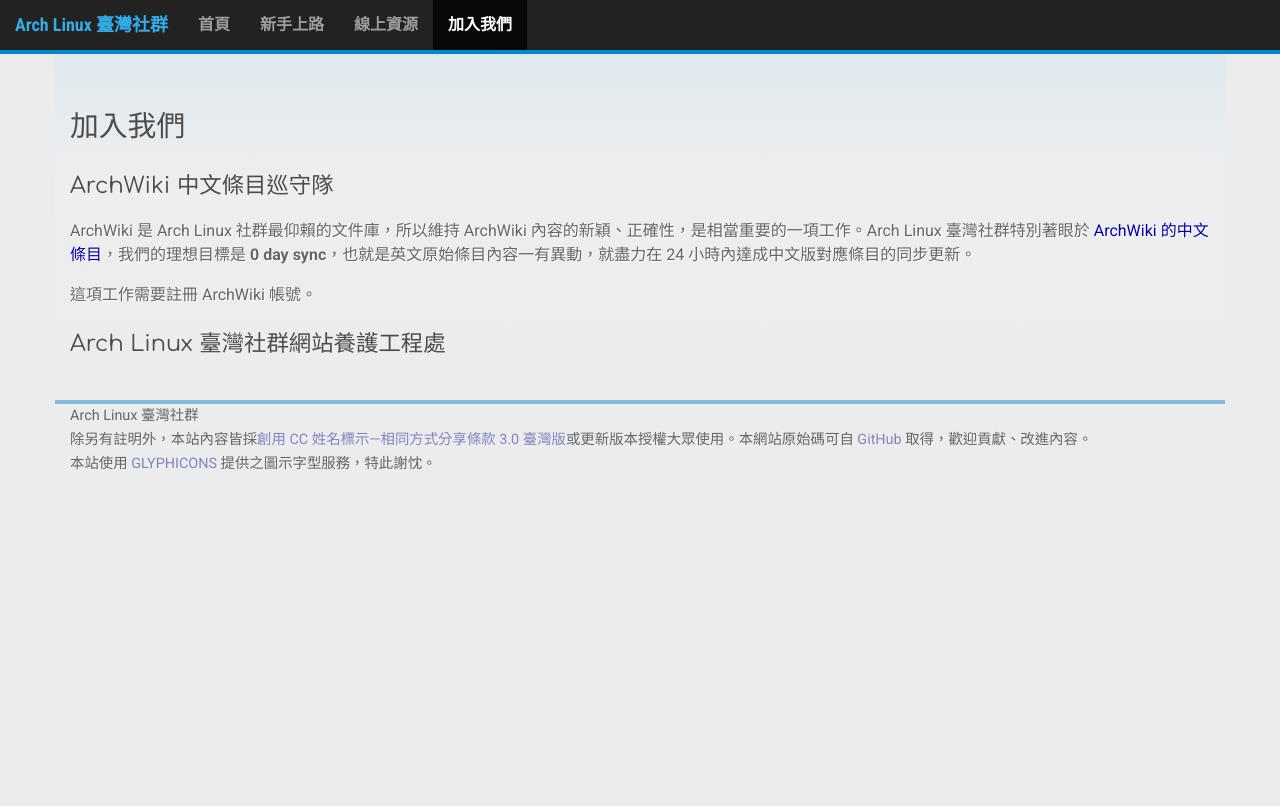
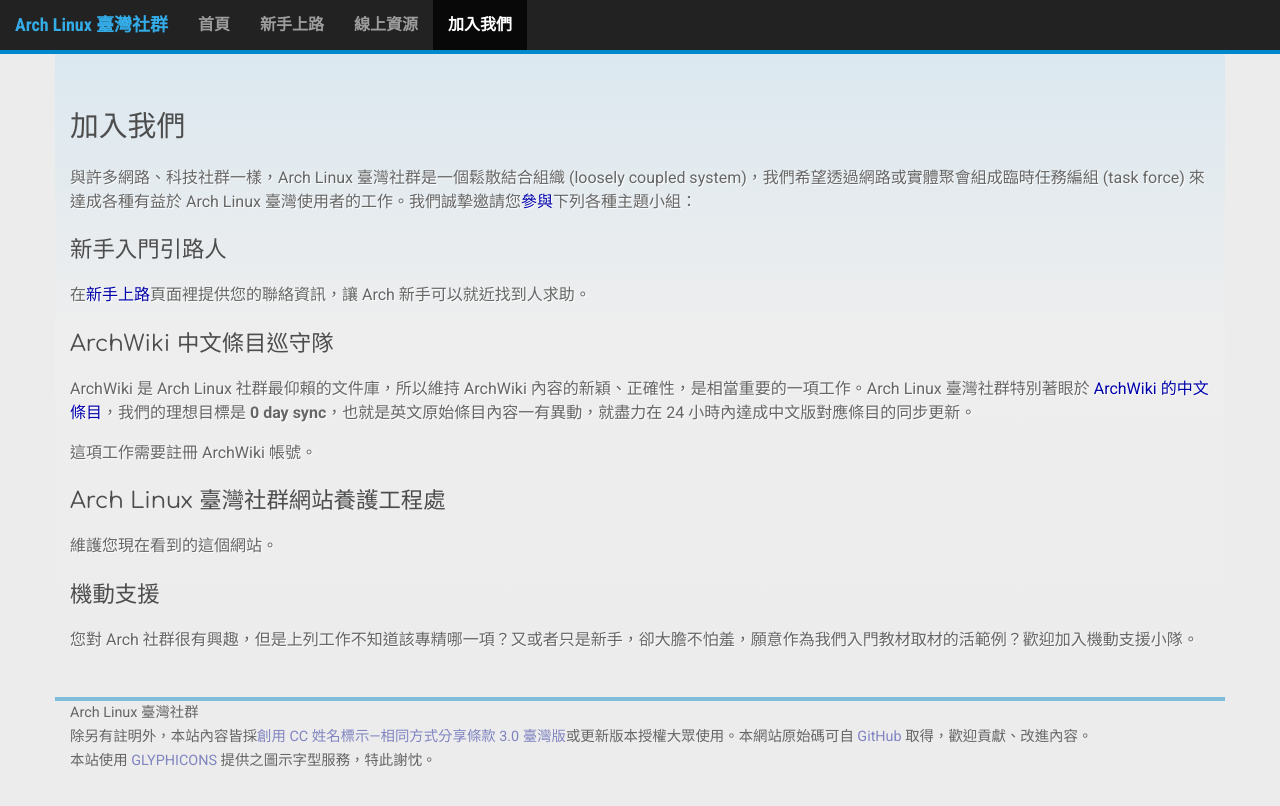
Before and after one commit to linux-taiwan/arch.linux.org.tw, a Jekyll site: the page built from contribute/index.md, in a window 1280 px wide. Shown: the top 806 px of the page. Built offline with Jekyll 4.4.1, drawn with Linux system fonts in a browser that asks for light colours; nearby versions of some CDN libraries; Markdown is read by kramdown in place of the engine named in the settings.

Commit message:
Update contribute/index.md
Signed-off-by: Huei-Horng Yo <hiroshiyui@gmail.com>

```diff
--- a/contribute/index.md
+++ b/contribute/index.md
@@ -5,6 +5,13 @@
 ---
 
 # 加入我們
+
+與許多網路、科技社群一樣，Arch Linux 臺灣社群是一個鬆散結合組織 (loosely coupled system)，我們希望透過網路或實體聚會組成臨時任務編組 (task force) 來達成各種有益於 Arch Linux 臺灣使用者的工作。我們誠摯邀請您[參與](https://docs.google.com/forms/d/1FBk56uHun-RoPAflt4jZn2gr2r8q3qDXSH_AN0OLuE4/viewform)下列各種主題小組：
+
+## 新手入門引路人
+
+在[新手上路](/getting-started/)頁面裡提供您的聯絡資訊，讓 Arch 新手可以就近找到人求助。
+
 ## ArchWiki 中文條目巡守隊
 
 ArchWiki 是 Arch Linux 社群最仰賴的文件庫，所以維持 ArchWiki 內容的新穎、正確性，是相當重要的一項工作。Arch Linux 臺灣社群特別著眼於 [ArchWiki 的中文條目](https://wiki.archlinux.org/index.php/Main_Page_%28%E6%AD%A3%E9%AB%94%E4%B8%AD%E6%96%87%29)，我們的理想目標是 **0 day sync**，也就是英文原始條目內容一有異動，就盡力在 24 小時內達成中文版對應條目的同步更新。
@@ -12,3 +19,9 @@
 這項工作需要註冊 ArchWiki 帳號。
 
 ## Arch Linux 臺灣社群網站養護工程處
+
+維護您現在看到的這個網站。
+
+## 機動支援
+
+您對 Arch 社群很有興趣，但是上列工作不知道該專精哪一項？又或者只是新手，卻大膽不怕羞，願意作為我們入門教材取材的活範例？歡迎加入機動支援小隊。
```
